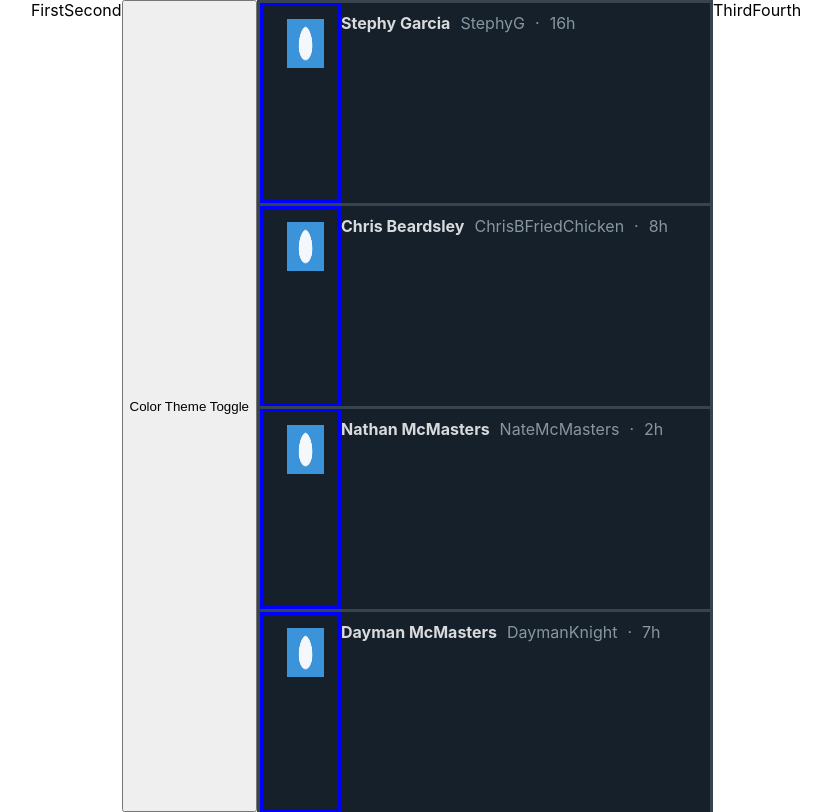
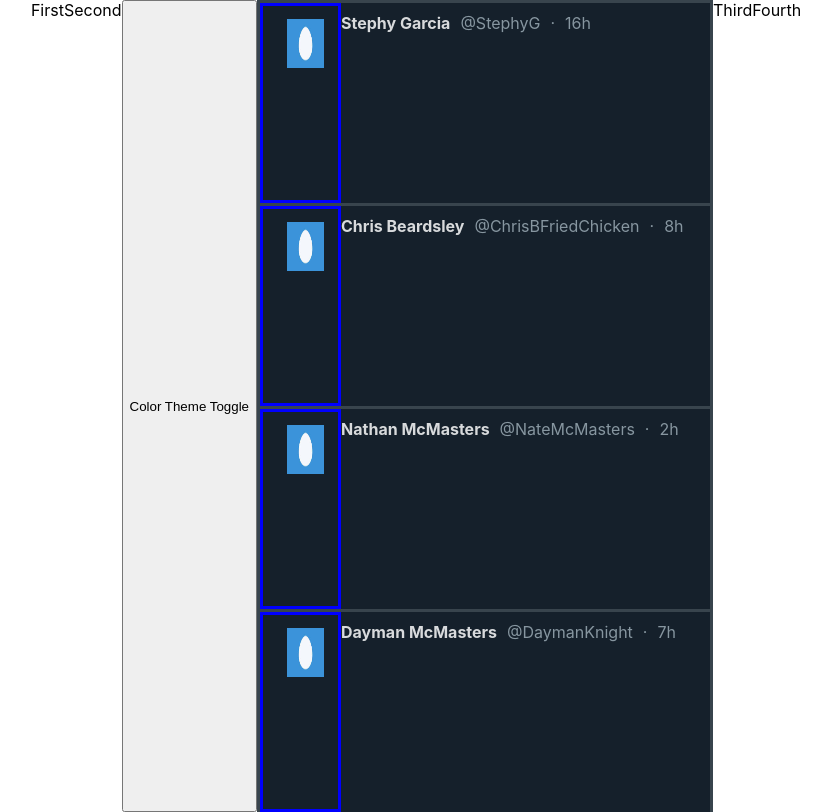
Before and after one commit to michael-mcmasters/twitter-clone, a React (Create React App) app: page / in a window 1280 px wide. Shown: the whole page, without its empty margins (224-1055 px from the left). Built offline with nearby package versions, Linux system fonts and the light colour scheme.

Commit message:
Added todo comment about position: fixed for the side nav bars. And added @ symbol before usernames

```diff
--- a/src/App.js
+++ b/src/App.js
@@ -34,6 +34,8 @@ export default function App() {
     },
   ];
 
+  // ToDo: You can use position: fixed for the sides and they will stay in position no matter what.
+  // So that when we scroll, the left navbar and the right side won't scroll. Only the tweets will.
   return (
     <React.Fragment>
       <ColorThemeProvider>
--- a/src/components/tweet/Tweet.js
+++ b/src/components/tweet/Tweet.js
@@ -85,7 +85,7 @@ export default function Tweet(props) {
       {/* Center and Right Row */}
       <span style={topContainer(colorTheme)}>
         <span style={primaryText(colorTheme)}>{props.name}</span>
-        <span style={secondaryText(colorTheme)}>{props.userName}</span>
+        <span style={secondaryText(colorTheme)}>@{props.userName}</span>
         <span style={secondaryText(colorTheme)}>·</span>
         <span style={secondaryText(colorTheme)}>{props.timeSincePost}</span>
       </span>
```
